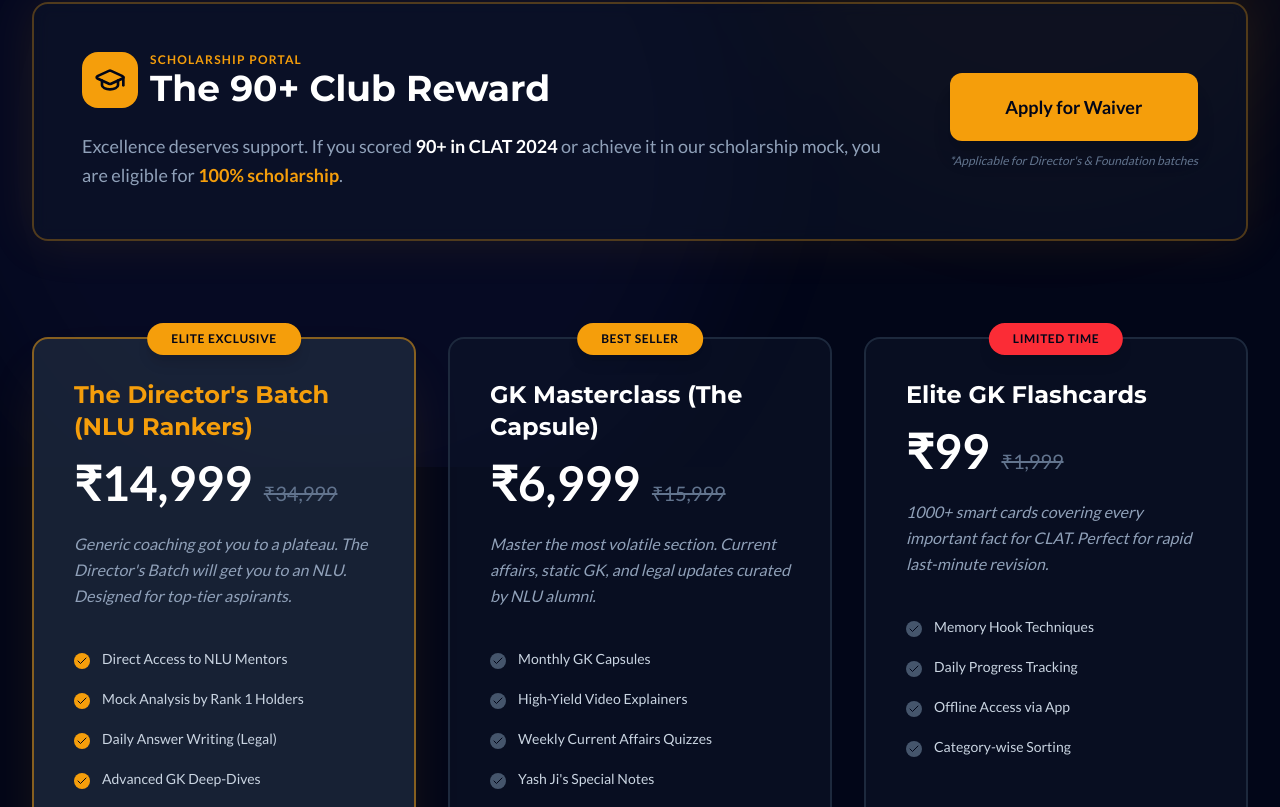
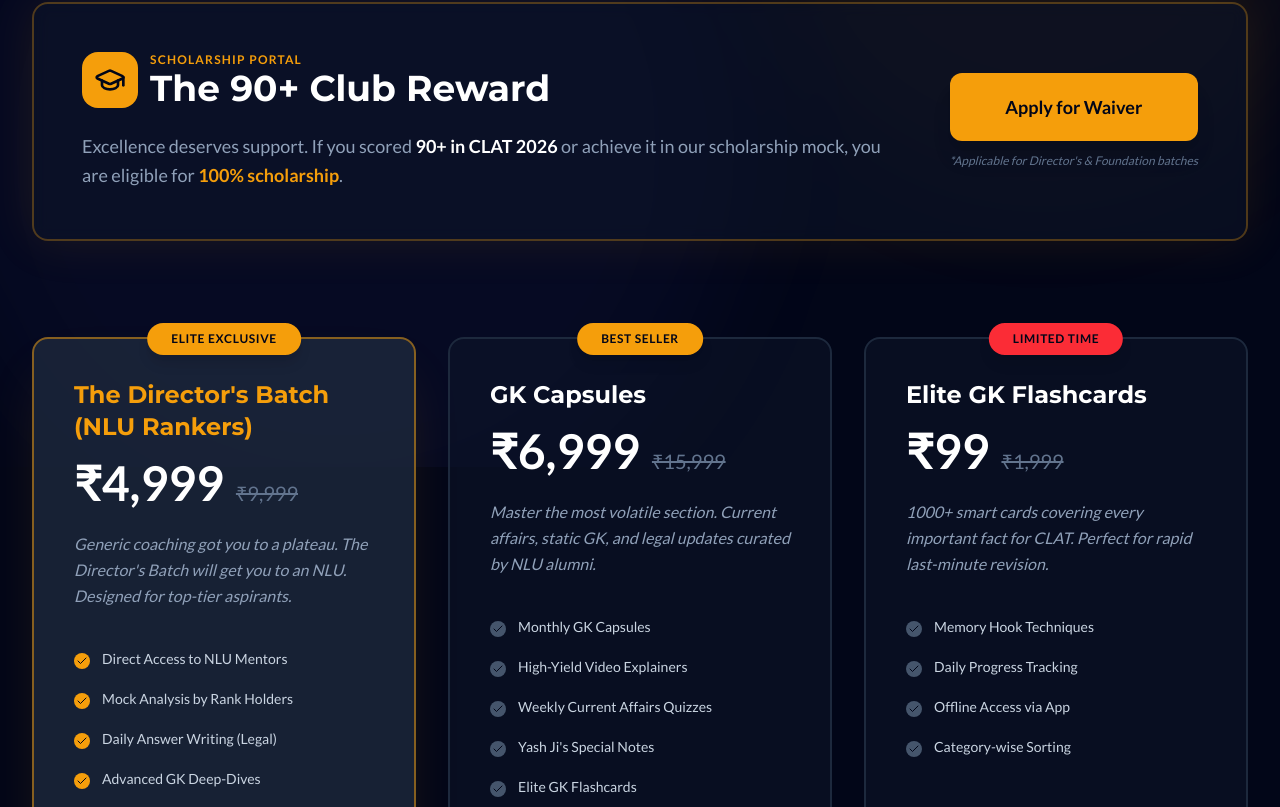
Before and after one commit to ClatTribe/clattribe, a Next.js app: page /trial in a window 1280 px wide. Shown: the part 333-1140 px from the top of the page. Built offline with nearby package versions, Linux system fonts and the light colour scheme.

Commit message:
analytics

```diff
--- a/package.json
+++ b/package.json
@@ -10,6 +10,7 @@
   },
   "dependencies": {
     "@supabase/supabase-js": "^2.55.0",
+    "@vercel/analytics": "^1.6.1",
     "framer-motion": "^12.23.24",
     "jodit-react": "^5.2.26",
     "lucide-react": "^0.539.0",
--- a/src/app/layout.tsx
+++ b/src/app/layout.tsx
@@ -1,6 +1,7 @@
 import type { Metadata } from "next";
 import "./globals.css";
 import Script from "next/script";
+import { Analytics } from '@vercel/analytics/react';
 
 import { Montserrat, Lato } from "next/font/google";
 
@@ -75,6 +76,7 @@ export default function RootLayout({
         </noscript>
 
         <main className="flex-1">{children}</main>
+        <Analytics />
       </body>
     </html>
   );
--- a/src/app/trial/page.tsx
+++ b/src/app/trial/page.tsx
@@ -6,21 +6,21 @@ const COURSES = [
   {
     id: 'rankers-batch',
     name: "The Director's Batch (NLU Rankers)",
-    currentPrice: '₹14,999',
-    originalPrice: '₹34,999',
+    currentPrice: '₹4,999',
+    originalPrice: '₹9,999',
     tag: 'Elite Exclusive',
     description: "Generic coaching got you to a plateau. The Director's Batch will get you to an NLU. Designed for top-tier aspirants.",
-    features: ['Direct Access to NLU Mentors', 'Mock Analysis by Rank 1 Holders', 'Daily Answer Writing (Legal)', 'Advanced GK Deep-Dives', 'Personalized Mentorship by Yash Ji'],
+    features: ['Direct Access to NLU Mentors', 'Mock Analysis by Rank Holders', 'Daily Answer Writing (Legal)', 'Advanced GK Deep-Dives', 'One-on-One Mentorship by NLUs/IIM Alumni'],
     highlight: true
   },
   {
     id: 'gk-intensive',
-    name: 'GK Masterclass (The Capsule)',
+    name: 'GK Capsules',
     currentPrice: '₹6,999',
     originalPrice: '₹15,999',
     tag: 'Best Seller',
     description: 'Master the most volatile section. Current affairs, static GK, and legal updates curated by NLU alumni.',
-    features: ['Monthly GK Capsules', 'High-Yield Video Explainers', 'Weekly Current Affairs Quizzes', "Yash Ji's Special Notes"]
+    features: ['Monthly GK Capsules', 'High-Yield Video Explainers', 'Weekly Current Affairs Quizzes', "Yash Ji's Special Notes","Elite GK Flashcards"]
   },
   {
     id: 'gk-flashcards',
@@ -80,7 +80,7 @@ const CoursePage = () => {
                   </div>
                 </div>
                 <p className="text-slate-400 text-sm sm:text-base lg:text-lg leading-relaxed">
-                  Excellence deserves support. If you scored <span className="text-white font-bold">90+ in CLAT 2024</span> or achieve it in our scholarship mock, you are eligible for <span className="text-[#F59E0B] font-bold">100% scholarship</span>.
+                  Excellence deserves support. If you scored <span className="text-white font-bold">90+ in CLAT 2026</span> or achieve it in our scholarship mock, you are eligible for <span className="text-[#F59E0B] font-bold">100% scholarship</span>.
                 </p>
               </div>
               <div className="flex flex-col gap-3 w-full md:w-auto">
```
Also changed, not shown: 1 other file (tests, documents, lock files or other folders).
